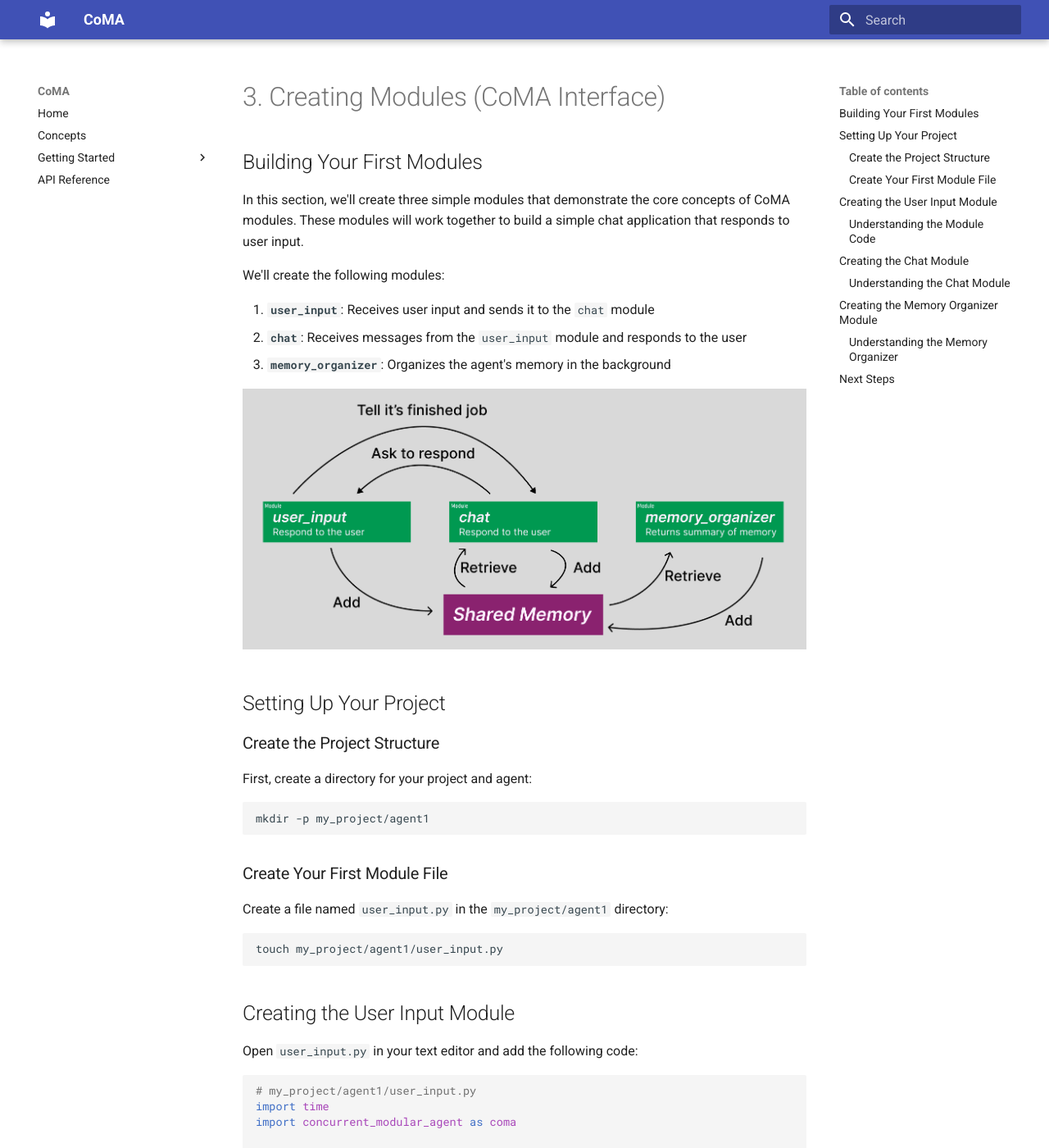
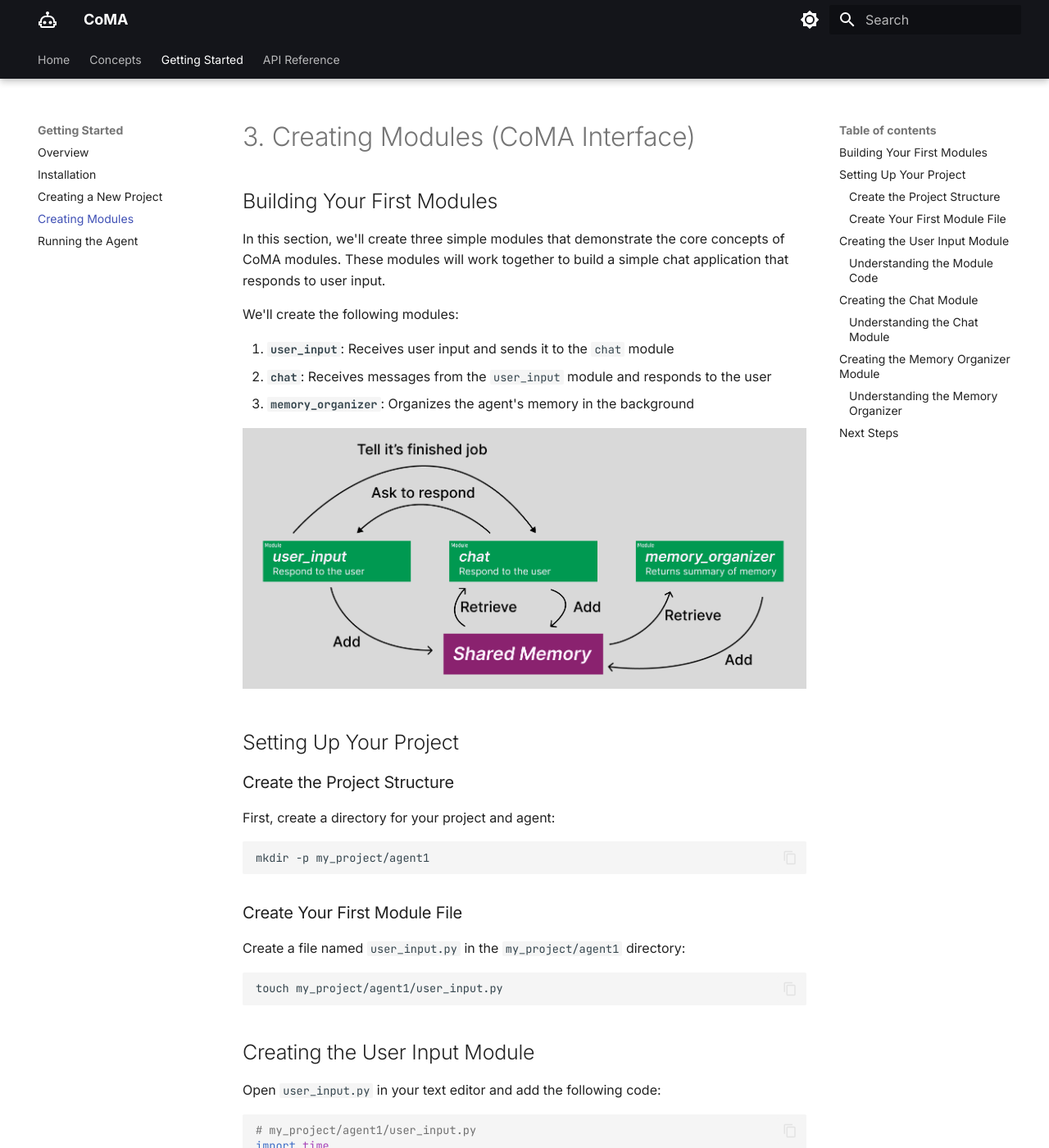
Before and after one commit to yamakkaji/concurrent-modular-agent-fork-dev, an MkDocs documentation site: the page built from docs/docs/getting-started/creating-modules.md, in a window 1280 px wide and 1400 px high. Shown: the whole window at 82% size. Built offline with MkDocs 1.6.1 and Material for MkDocs 9.7.7, drawn with Linux system fonts in a browser that asks for light colours.

Commit message:
Update mkdocs.yml

```diff
--- a/docs/mkdocs.yml
+++ b/docs/mkdocs.yml
@@ -1,28 +1,85 @@
 site_name: CoMA
+site_description: Concurrent Modular Agent - A powerful framework for building modular AI agents
+
 theme:
   name: material
   palette:
-    scheme: black
+    # Light mode
+    - media: "(prefers-color-scheme: light)"
+      scheme: default
+      primary: black
+      accent: deep grey
+      toggle:
+        icon: material/brightness-7
+        name: Switch to dark mode
+    # Dark mode
+    - media: "(prefers-color-scheme: dark)"
+      scheme: slate
+      primary: black
+      accent: white
+      toggle:
+        icon: material/brightness-4
+        name: Switch to light mode
+
+  font:
+    text: Inter
+    code: JetBrains Mono
+
+  features:
+    - navigation.instant
+    - navigation.tracking
+    - navigation.tabs
+    - navigation.tabs.sticky
+    - navigation.sections
+    - navigation.expand
+    - navigation.top
+    - search.highlight
+    - search.share
+    - content.code.copy
+    - content.code.annotate
+
+  icon:
+    logo: material/robot-outline
+    repo: fontawesome/brands/github
 
 copyright: Copyright © 2025 Alternative Machine Inc. All Rights Reserved
 
+extra_css:
+  - stylesheets/extra.css
+
 markdown_extensions:
+  - admonition
+  - pymdownx.details
+  - pymdownx.superfences
   - codehilite:
       use_pygments: true
       css_class: highlight
   - pymdownx.highlight:
       anchor_linenums: true
+      line_spans: __span
+      pygments_lang_class: true
   - pymdownx.inlinehilite
   - pymdownx.snippets
-  - pymdownx.superfences
+  - pymdownx.tabbed:
+      alternate_style: true
+  - pymdownx.tasklist:
+      custom_checkbox: true
+  - attr_list
+  - md_in_html
 
 nav:
   - Home: index.md
   - Concepts: concepts.md
   - Getting Started:
-    - Overview: getting-started/getting-started
-    - Installation: getting-started/installation
-    - Creating a New Project: getting-started/creating-a-new-project
-    - Creating Modules: getting-started/creating-modules
-    - Running the Agent: getting-started/running-the-agent
+      - Overview: getting-started/getting-started.md
+      - Installation: getting-started/installation.md
+      - Creating a New Project: getting-started/creating-a-new-project.md
+      - Creating Modules: getting-started/creating-modules.md
+      - Running the Agent: getting-started/running-the-agent.md
   - API Reference: api.md
+
+extra:
+  social:
+    - icon: fontawesome/brands/twitter
+      link: https://x.com/alter_machine_
+      name: Follow us on Twitter
```
